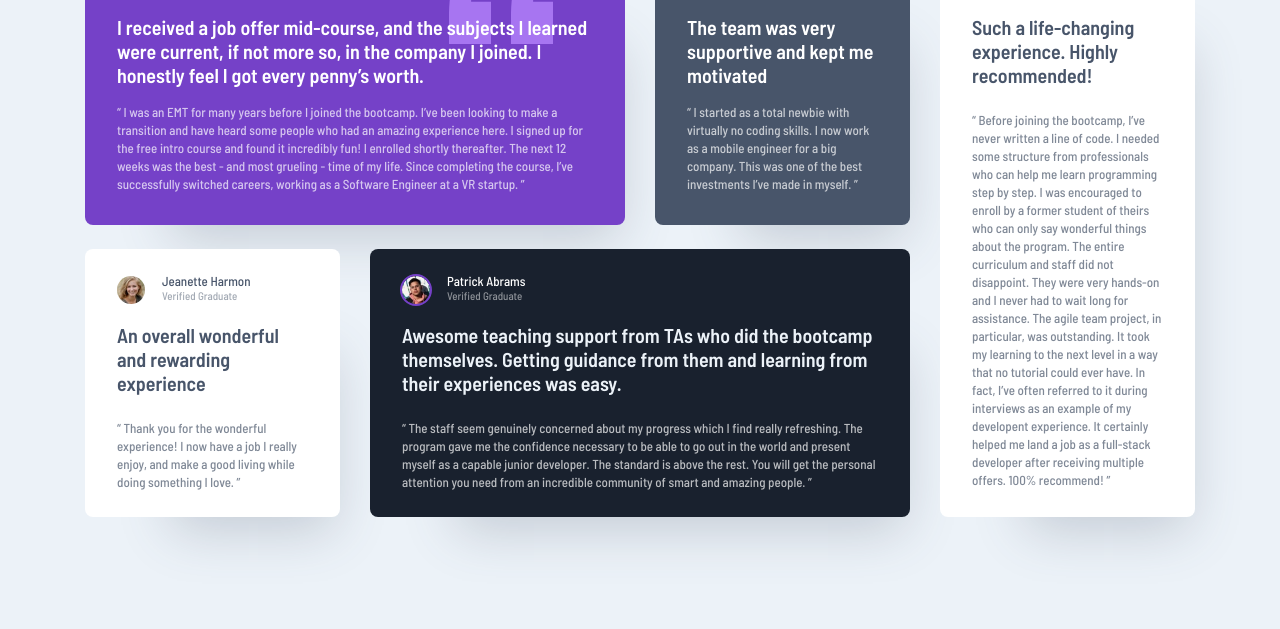
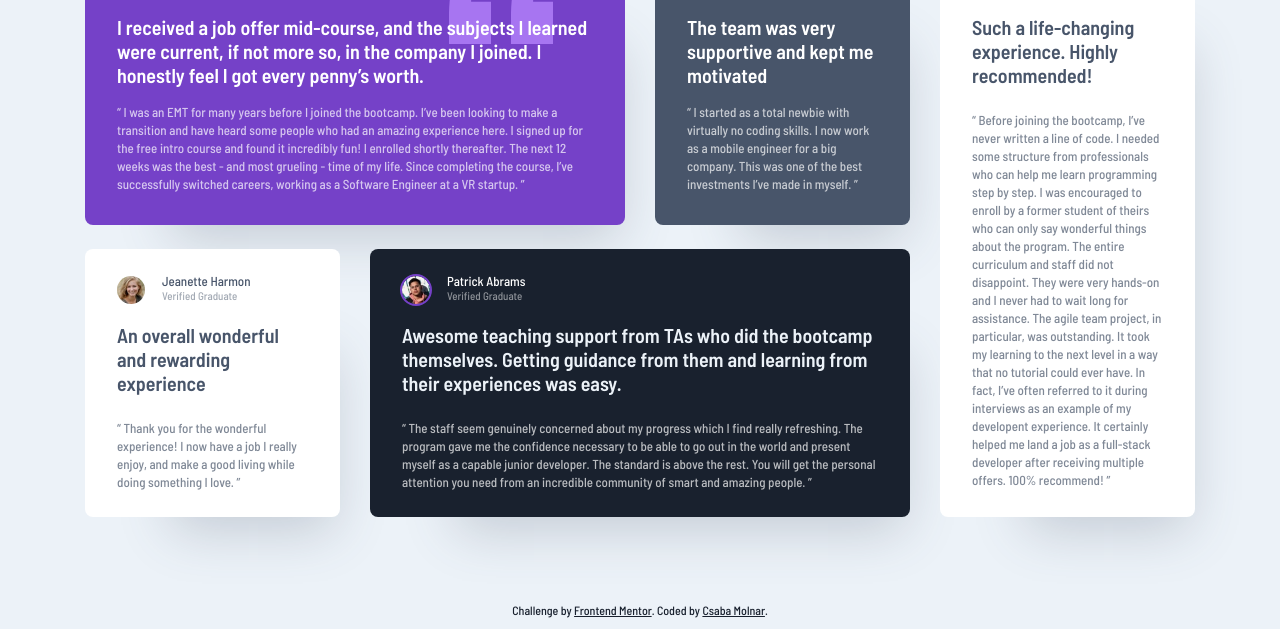
Before and after one commit to DocForLoop/testimonials-grid-section, a website: page index.html in a window 1280 px wide. Shown: the part 171-800 px from the top of the page. Drawn offline with Linux system fonts and the light colour scheme.

Commit message:
Add attribution

```diff
--- a/index.html
+++ b/index.html
@@ -109,5 +109,12 @@
       </div>
 
     </main>
+
+    <div class="attribution">
+      Challenge by
+      <a class="attribution__link" href="https://www.frontendmentor.io/challenges" target="_blank" rel="noopener">Frontend Mentor</a>.
+      Coded by
+      <a class="attribution__link" href="https://www.frontendmentor.io/profile/DocForLoop" target="_blank" rel="noopener">Csaba Molnar</a>.
+    </div>
   </body>
 </html>
--- a/scss/components/_testimonials.scss
+++ b/scss/components/_testimonials.scss
@@ -110,3 +110,29 @@ main {
     background-color: var(--clr-primary-4);
     color: var(--clr-primary-2);
 }
+
+.attribution {
+    position: absolute;
+    inset-block-end: 10px;
+    inset-inline: 0;
+    font-size: 12px;
+    text-align: center;
+    color: var(--clr-primary-3);
+}
+
+.attribution__link {
+    border-radius: 3px;
+    color: var(--clr-primary-3);
+    text-decoration: underline;
+    transition: color 0.3s;
+
+    &:hover,
+    &:focus-visible {
+        color: var(--clr-primary-1);
+    }
+
+    &:focus-visible {
+        outline: 3px solid var(--clr-primary-1);
+        outline-offset: 2px;
+    }
+}
--- a/scss/global/_base.scss
+++ b/scss/global/_base.scss
@@ -12,6 +12,7 @@ html {
 }
 
 body {
+    position: relative;
     line-height: 1.5;
     letter-spacing: 0;
     color: var(--clr-primary-4);
```
Also changed, not shown: css/style.css.
